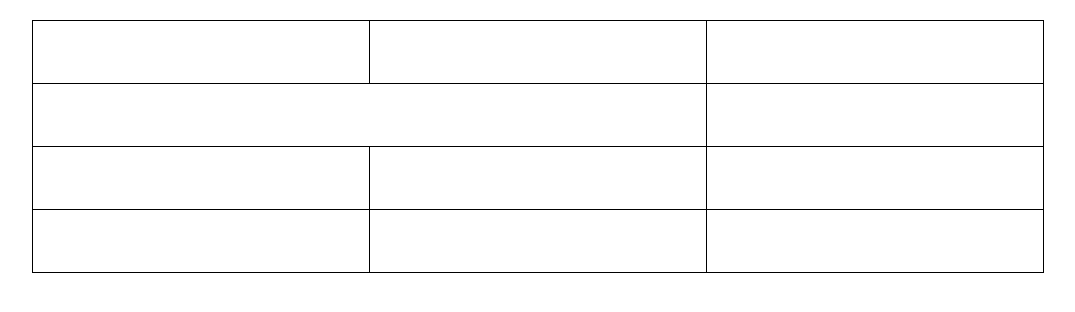
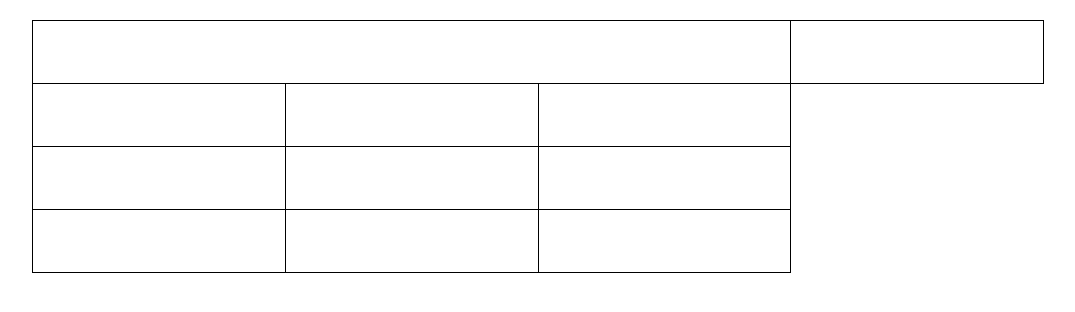
Before and after one commit to emoooyl/FirstHTML, a plain HTML site: page index.html in a window 1280 px wide. Shown: the whole page, without its empty margins (102-1177 px from the left). Drawn offline with Linux system fonts and the light colour scheme.

Commit message:
Update index.html

```diff
--- a/index.html
+++ b/index.html
@@ -20,20 +20,18 @@
 <body>
 
     <table>
-        <!-- First row -->
+        <tr>
+            <td colspan="3"></td>
+            <td></td>
+        </tr>
+
+        <!-- Second row -->
         <tr>
             <td></td>
             <td></td>
             <td></td>
         </tr>
 
-        <!-- Second row -->
-        <tr>
-            <td colspan="2"></td> <!-- Merging two cells -->
-            <td></td>
-        </tr>
-
-        <!-- Third row -->
         <tr>
             <td></td>
             <td></td>
```
